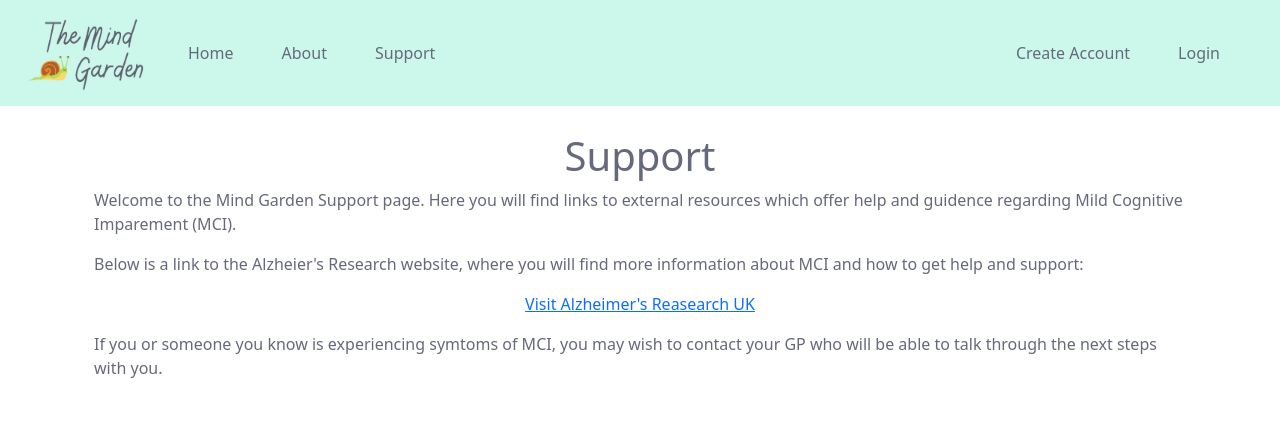
After one commit to ellyrose/dissertation, a Flask app: page /support in a window 1280 px wide. The commit adds this page. Shown: the top 443 px of the page. Run offline with Flask 2, Linux system fonts and the light colour scheme; some libraries are stand-ins or nearby versions.

Commit message:
added support page

```diff
--- a/app/app.py
+++ b/app/app.py
@@ -315,6 +315,10 @@ def index():
 @app.route('/about' , methods=['GET'])
 def about():
     return render_template("about.html")
+
+@app.route('/support' , methods=['GET'])
+def support():
+    return render_template("support.html")
 
 @app.route('/createaccount',  methods=['GET',"POST"])
 def createaccount():
--- a/app/templates/about.html
+++ b/app/templates/about.html
@@ -1,5 +1,5 @@
 {% extends 'base.html' %}
-{% block title %} Account {% endblock %}
+{% block title %} About {% endblock %}
 {% block content %}
 
 <div class= "container">
--- /dev/null
+++ b/app/templates/support.html
@@ -0,0 +1,20 @@
+{% extends 'base.html' %}
+{% block title %} Support {% endblock %}
+{% block content %}
+
+<div class= "container">
+    <h1 class="text-center">Support</h1>
+    <p>Welcome to the Mind Garden Support page. Here you will find links to external resources which offer help and guidence regarding Mild Cognitive Imparement (MCI).
+    </p>
+
+    <p>
+    Below is a link to the Alzheier's Research website, where you will find more information about MCI and how to get help and support:
+    </p>
+    <p class="text-center">
+    <a href= "https://www.alzheimersresearchuk.org/dementia-information/types-of-dementia/mild-cognitive-impairment/">Visit Alzheimer's Reasearch UK</a>
+    </p>
+    <p>If you or someone you know is experiencing symtoms of MCI, you may wish to contact your GP who will be able to talk through the next steps with you.
+    </p>
+
+
+{% endblock %}
```
